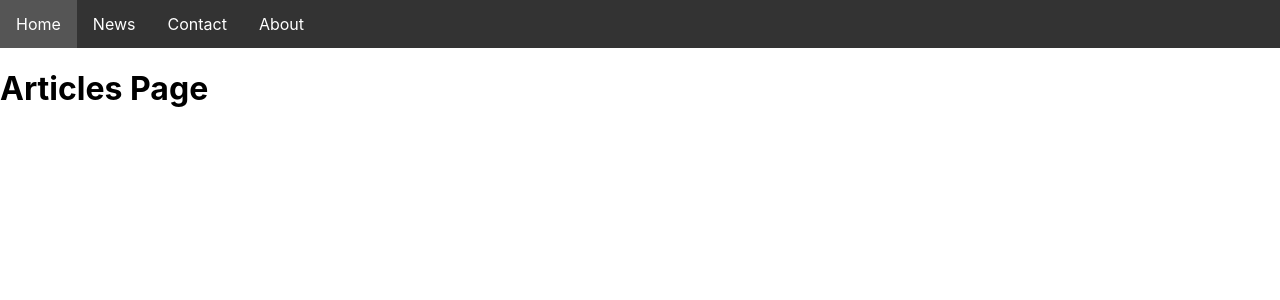
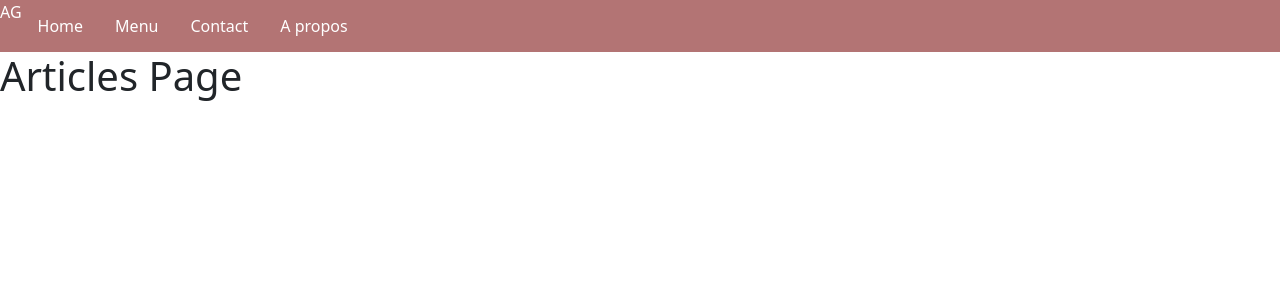
Before and after one commit to Daeriss/ActuGaming, a React (Create React App) app: page /articles in a window 1280 px wide. Shown: the top 300 px of the page. Built offline with nearby package versions, Linux system fonts and the light colour scheme.

Commit message:
FIX - modif compoment navbar fonctionnel modif ALink et AButton ....

```diff
--- a/src/components/Atomic/AButton.jsx
+++ b/src/components/Atomic/AButton.jsx
@@ -1,10 +1,20 @@
 import React from "react";
 import 'bootstrap/dist/css/bootstrap.css';
 
-function Abutton({label, ...props}){
+/**
+ * Custom button for onClick function
+ * @param children
+ * @param classNames
+ * @param styles
+ * @param onClickButton
+ * @param props
+ * @returns {JSX.Element}
+ * @constructor
+ */
+function AButton({children, classNames,styles,onClickButton, ...props}){
     return(
-        <button type="button" className="btn mt-3" style={{backgroundColor: "#B37474", color: "white"}}>{label}</button>
+        <button className={classNames} onClick={onClickButton}  style={styles}>{children}</button>
     );
 }
 
-export default Abutton
+export default AButton;
--- a/src/components/Atomic/AForm.jsx
+++ b/src/components/Atomic/AForm.jsx
@@ -1,6 +1,6 @@
 import React from "react";
 
-function Aform({title,children, ...props}){
+function AForm({title,children, ...props}){
     return(
         <div  className="w-50">
             <h2>{title}</h2>
@@ -12,4 +12,4 @@
     );
 }
 
-export default Aform;
+export default AForm;
--- a/src/components/Atomic/AInput.jsx
+++ b/src/components/Atomic/AInput.jsx
@@ -1,7 +1,7 @@
 import React from "react";
 import 'bootstrap/dist/css/bootstrap.css';
 
-function Ainput({label, type, ...props}) {
+function AInput({label, type, ...props}) {
     return(
         <div className="container-fluid d-flex flex-column">
             <label className="col-form-label mt-4 text-start">{label}</label>
@@ -10,4 +10,4 @@
     );
 }
 
-export default Ainput
+export default AInput;
--- a/src/components/Atomic/ALink.jsx
+++ b/src/components/Atomic/ALink.jsx
@@ -8,7 +8,6 @@
 function ALink({ children, to, styles, ...props }) {
     let resolved = useResolvedPath(to);
     let match = useMatch({ path: resolved.pathname });
-    console.log(match);
 
     return (
         <div>
--- a/src/components/NavBar/NavBar.jsx
+++ b/src/components/NavBar/NavBar.jsx
@@ -2,6 +2,7 @@
 import './NavBar.css';
 import { Box, ClickAwayListener} from "@mui/material";
 import ALink from "../Atomic/ALink";
+import AButton from "../Atomic/AButton";
 
 
 
@@ -14,7 +15,7 @@
             margin: 0,
             padding: 0,
             //overflow: 'hidden',
-            backgroundColor: '#333',
+            backgroundColor: '#B37474',
             display: 'flex',
             flexDirection: 'row'
         },
@@ -27,6 +28,9 @@
             textAlign: 'center',
             padding: '14px 16px',
             textDecoration: 'none',
+        },
+        logoSite:{
+            color: 'white'
         }
     }
 
@@ -45,6 +49,9 @@
         <nav>
             <ul style={mystyle.navBarUl}>
                 <li style={mystyle.navBarLi}>
+                    <div style={mystyle.logoSite}>AG</div>
+                </li>
+                <li style={mystyle.navBarLi}>
                     <ALink styles={mystyle.navBarA} to="/" >Home</ALink>
                 </li>
                 <li style={mystyle.navBarLi}>
@@ -52,13 +59,14 @@
 
                         <ClickAwayListener onClickAway={handleClickAway}>
                             <div>
-                                <button style={mystyle.navBarA} onClick={() => handleClick()} className="dropbtn">News
+
+                                <AButton styles={mystyle.navBarA}  onClickButton={() => handleClick()} classNames="dropbtn">
+                                    Menu
                                     <i className="fa fa-caret-down"></i>
-                                </button>
+                                </AButton>
                                 {displayBlock ? (
                                     <Box>
                                         <div className={['dropdown-content'].join(" ")} id="myDropdown">
-                                            <ALink to="/contact">Contacter nous</ALink>
                                             <ALink to='/login'>Login</ALink>
                                             <ALink to='/article'>Article</ALink>
                                             <ALink to='/articles'>Articles</ALink>
@@ -73,7 +81,7 @@
                     <ALink styles={mystyle.navBarA} to="/contact" >Contact</ALink>
                 </li>
                 <li style={mystyle.navBarLi}>
-                    <ALink styles={mystyle.navBarA} to="/about" >About</ALink>
+                    <ALink styles={mystyle.navBarA} to="/about" >A propos</ALink>
                 </li>
             </ul>
         </nav>
```
